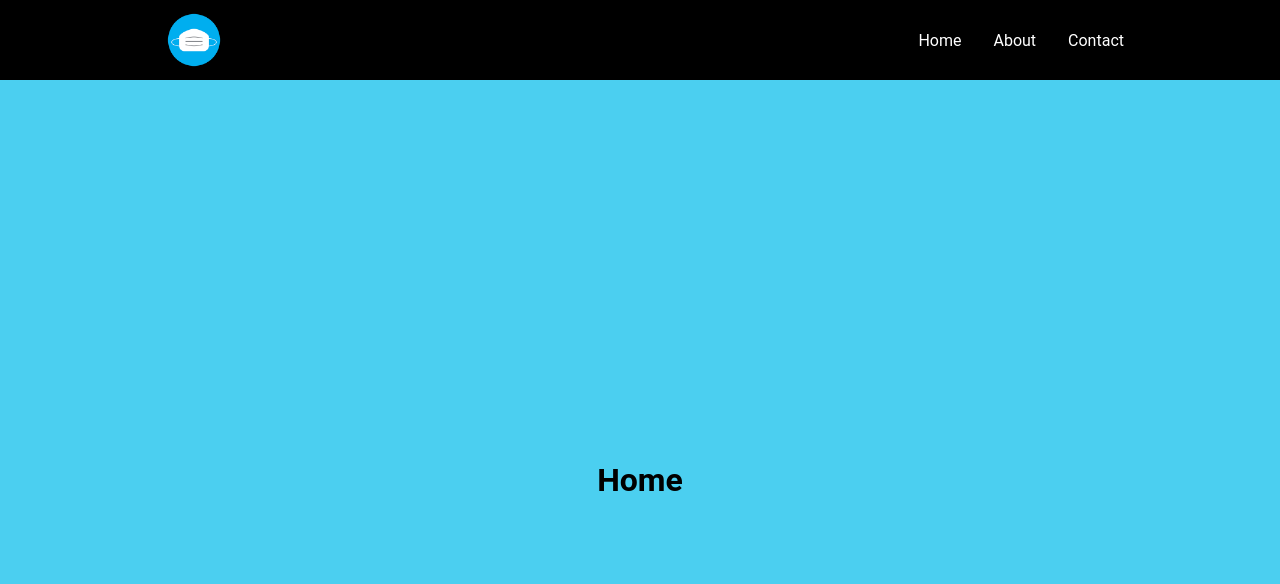
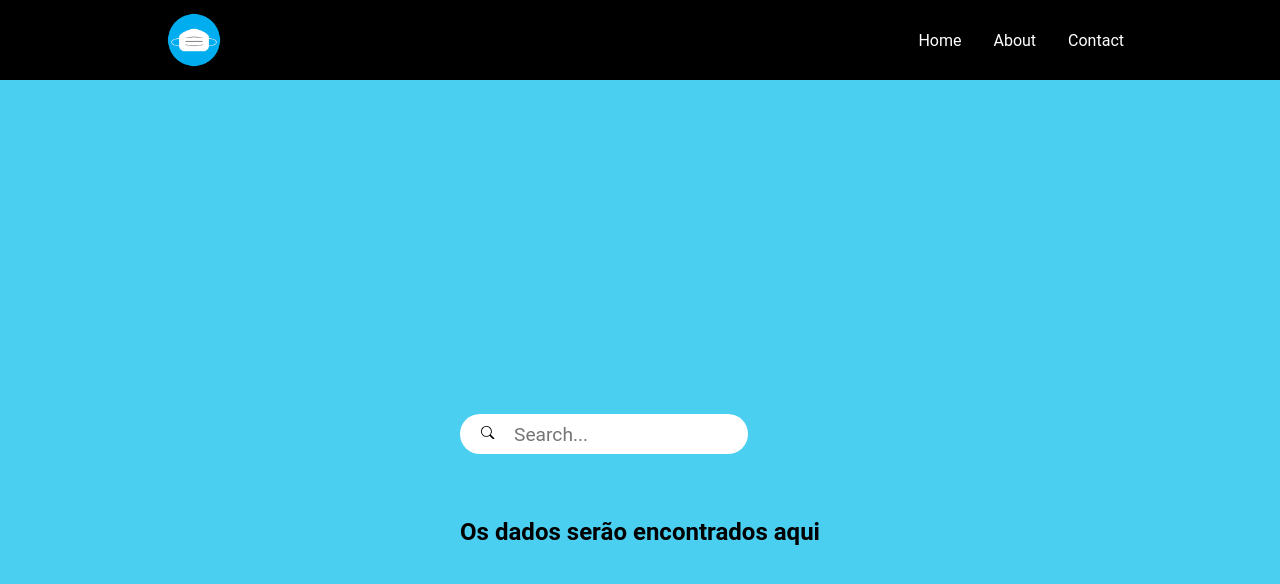
Before and after one commit to ramirezmz/covid-app-status, a React (Vite) app: page / in a window 1280 px wide. Shown: the top 584 px of the page. Built offline with nearby package versions, Linux system fonts and the light colour scheme.

Commit message:
feat: call components to render on home page

```diff
--- a/src/pages/Home/Home.tsx
+++ b/src/pages/Home/Home.tsx
@@ -1,12 +1,16 @@
 import React from 'react'
 import '../_Pages.scss'
+import SearchBar from '../../components/SearchBar/SearchBar'
+import Card from '../../components/Card/Card'
+
 
 function Home() {
+
   return (
     <div className='container'>
-      <h1>Home</h1>
+        <SearchBar />
+      {/* {result.map(pokemon => <Card/>)} */}
     </div>
   )
 }
-
 export default Home
```
